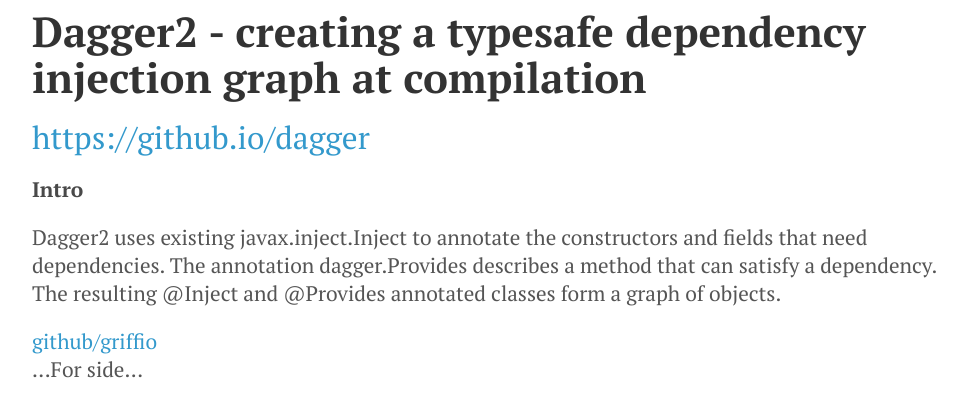
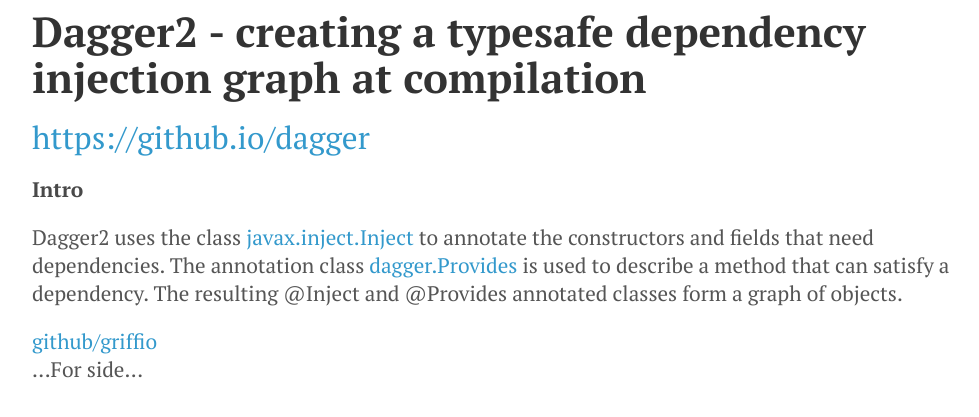
Before and after one commit to griffio/griffio.github.io, a Jekyll site: the page built from _posts/2014-12-22-dagger2.md, in a window 1280 px wide. Shown: the top 417 px of the page, without its empty margins (144-1123 px from the left). Built offline with Jekyll 4.4.1, drawn with Linux system fonts in a browser that asks for light colours; nearby versions of some CDN libraries.

Commit message:
Update 2014-12-22-dagger2.md

```diff
--- a/_posts/2014-12-22-dagger2.md
+++ b/_posts/2014-12-22-dagger2.md
@@ -13,6 +13,6 @@
 
 #### Intro
 
-Dagger2 uses existing javax.inject.Inject to annotate the constructors and fields that need dependencies.
-The annotation dagger.Provides describes a method that can satisfy a dependency.
+Dagger2 uses the class [javax.inject.Inject](http://docs.oracle.com/javaee/7/api/javax/inject/Inject.html) to annotate the constructors and fields that need dependencies.
+The annotation class [dagger.Provides](http://google.github.io/api/latest/dagger/Provides.html) is used to describe a method that can satisfy a dependency.
 The resulting @Inject and @Provides annotated classes form a graph of objects.
```
